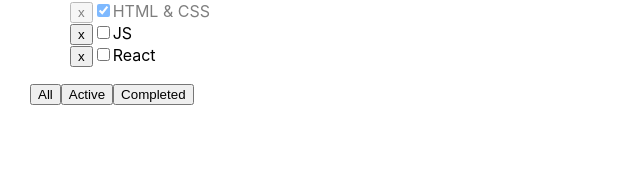
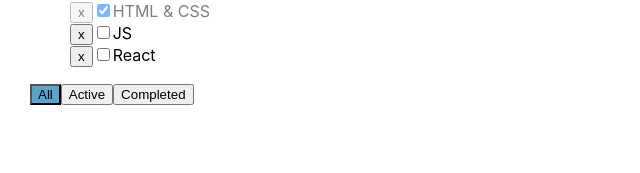
Before and after one commit to hrsk/classwork-todolist, a React (Create React App) app: page / in a window 1280 px wide. Shown: the part 127-300 px from the top of the page, without its empty margins (0-640 px from the left). Built offline with nearby package versions, Linux system fonts and the light colour scheme.

Commit message:
small fix css and imports

```diff
--- a/src/App.css
+++ b/src/App.css
@@ -10,13 +10,12 @@
 .is-done {
   opacity: 0.5;
 }
-​.active-filter {
-  background-color: #2c556a;
+.active-filter {
+  background-color: #5ba4c9;
 }
-​.error {
+.error {
   border: red 1px solid;
 }
-
 .error-message {
   color: red;
 }
--- a/src/App.tsx
+++ b/src/App.tsx
@@ -1,7 +1,7 @@
-import React, { useState } from 'react';
+import { useState } from 'react';
+import { v1 } from 'uuid';
 import './App.css';
 import { Todolist } from './Todolist';
-import { v1 } from 'uuid';
 
 export type TaskType = {
     id: string
--- a/src/Todolist.tsx
+++ b/src/Todolist.tsx
@@ -1,4 +1,4 @@
-import React, { ChangeEvent, useState, KeyboardEvent } from "react"
+import { ChangeEvent, KeyboardEvent, useState } from "react"
 import { FilterValuesType, TasksType } from "./App"
 
 type PropsType = {
```
